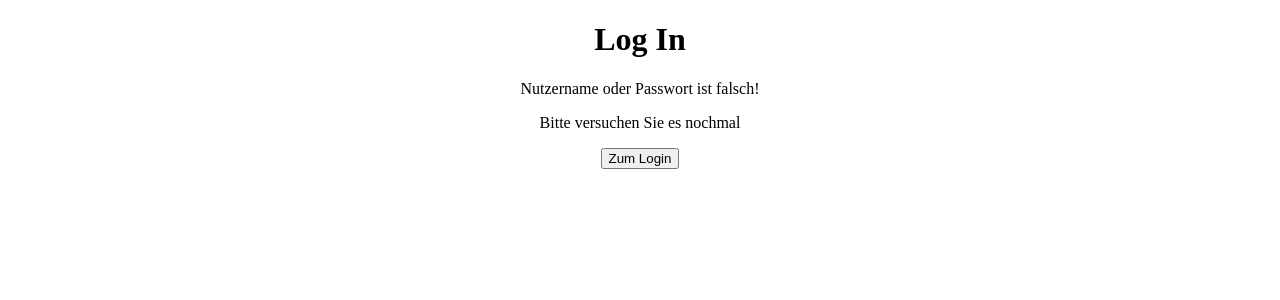
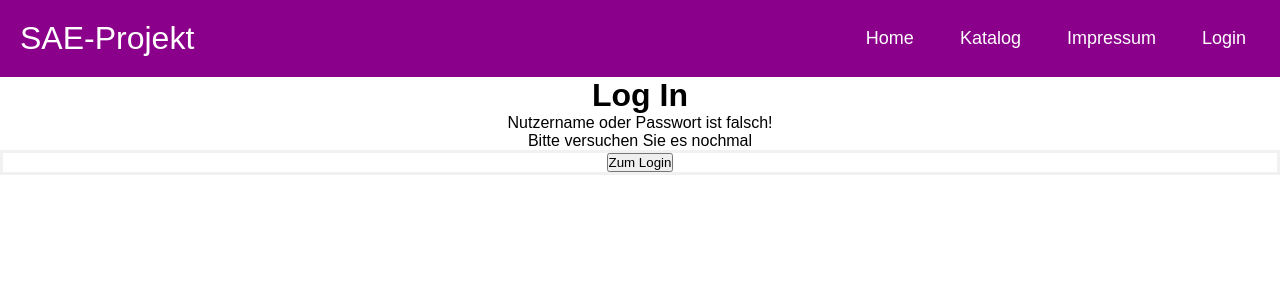
Before and after one commit to Valvyy/SAE-Projekt, a PHP site: page /pages/login.php in a window 1280 px wide. Shown: the top 300 px of the page. Run offline with PHP 8.4, Linux system fonts and the light colour scheme.

Commit message:
added style to login

```diff
--- a/pages/katalog.php
+++ b/pages/katalog.php
@@ -44,7 +44,7 @@
                 $prBeschr = $daten["beschreibung"];
                 $prPreis = $daten["preis"];
                 $prPreis = number_format($prPreis, 2, ',', '.');
-                echo "<tr><td>".$prID."</td><td>".$prName."</td><td>".$prBeschr."</td><td>".$prPreis."</td><td><input type='text' value=0 name='".$prID."' size='1'></td></tr>";
+                echo "<tr><td>".$prID."</td><td>".$prName."</td><td>".$prBeschr."</td><td>".$prPreis." €</td><td><input type='text' value=0 name='".$prID."' size='1'></td></tr>";
             }
             echo "</table>";
             echo "<input type='submit' value='Zum Warenkorb'>";
@@ -71,7 +71,7 @@
     ?>
 </head>
 <body>
-<nav class="navbar">
+    <nav class="navbar">
 
         <div class="logo"><a href="/SAE-Projekt/index.html" > <font color="white">SAE-Projekt</font></a></div>
 
--- a/pages/login.php
+++ b/pages/login.php
@@ -4,6 +4,8 @@
     <meta charset="UTF-8">
     <meta http-equiv="X-UA-Compatible" content="IE=edge">
     <meta name="viewport" content="width=device-width, initial-scale=1.0">
+    <link rel="stylesheet" href="../style/style.css">
+    <link rel="stylesheet" href="../style/login.css">
     <title>Login</title>
 
     <?php
@@ -46,6 +48,21 @@
     ?>
 </head>
 <body>
+    <nav class="navbar">
+
+        <div class="logo"><a href="/SAE-Projekt/index.html" > <font color="white">SAE-Projekt</font></a></div>
+
+        <ul class="nav-links">
+            <input type="checkbox" id="checkbox_toggle" />
+            <label for="checkbox_toggle" class="hamburger">&#9776;</label>
+            <div class="menu">
+                <li><a href="/SAE-Projekt/index.html">Home</a></li>
+                <li><a href="/SAE-Projekt/pages/katalog.php">Katalog</a></li>
+                <li><a href="/SAE-Projekt/pages/impressum.html">Impressum</a></li>
+                <li><a href="/SAE-Projekt/pages/login.html">Login</a></li>
+            </div>
+        </ul>
+    </nav>
     <center>
         <h1>Log In</h1>
 
```
